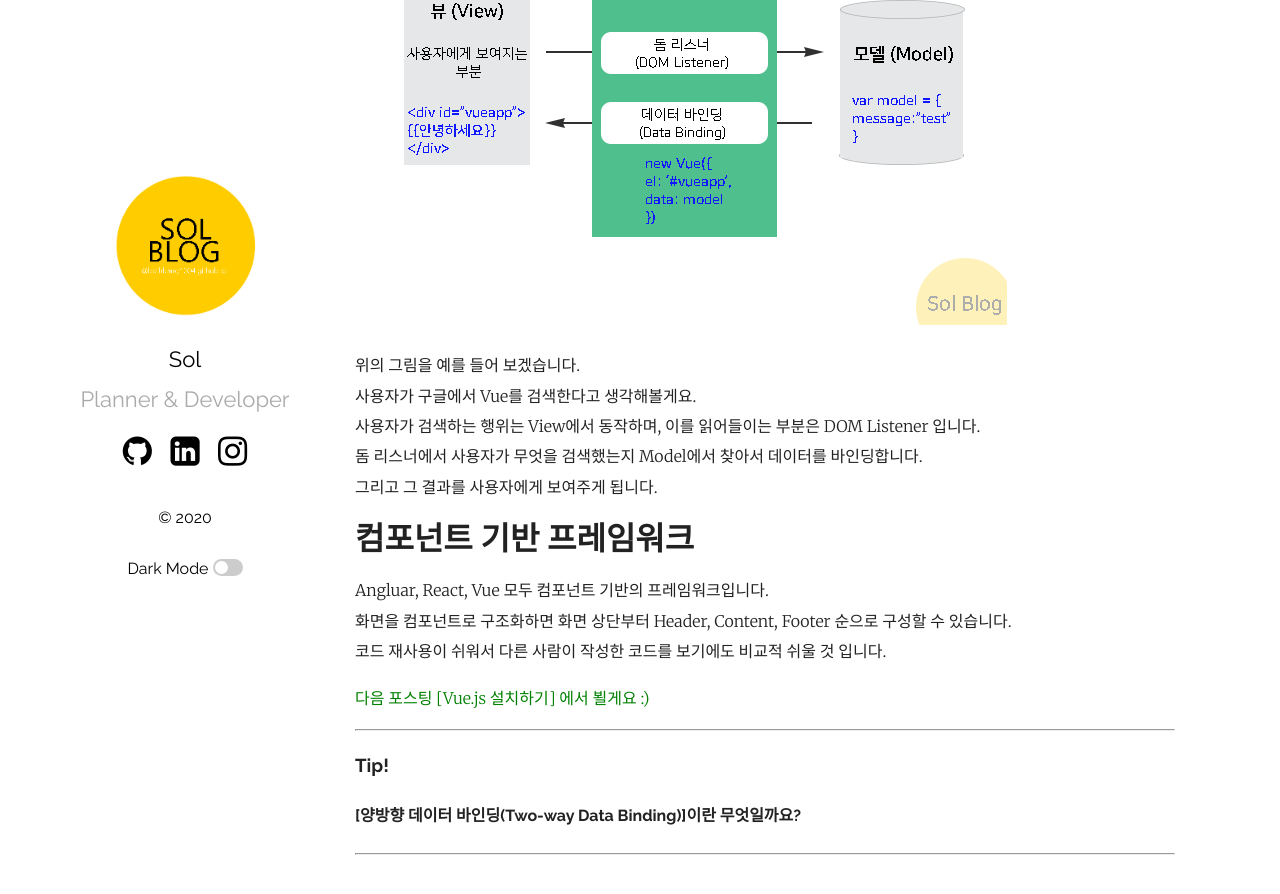
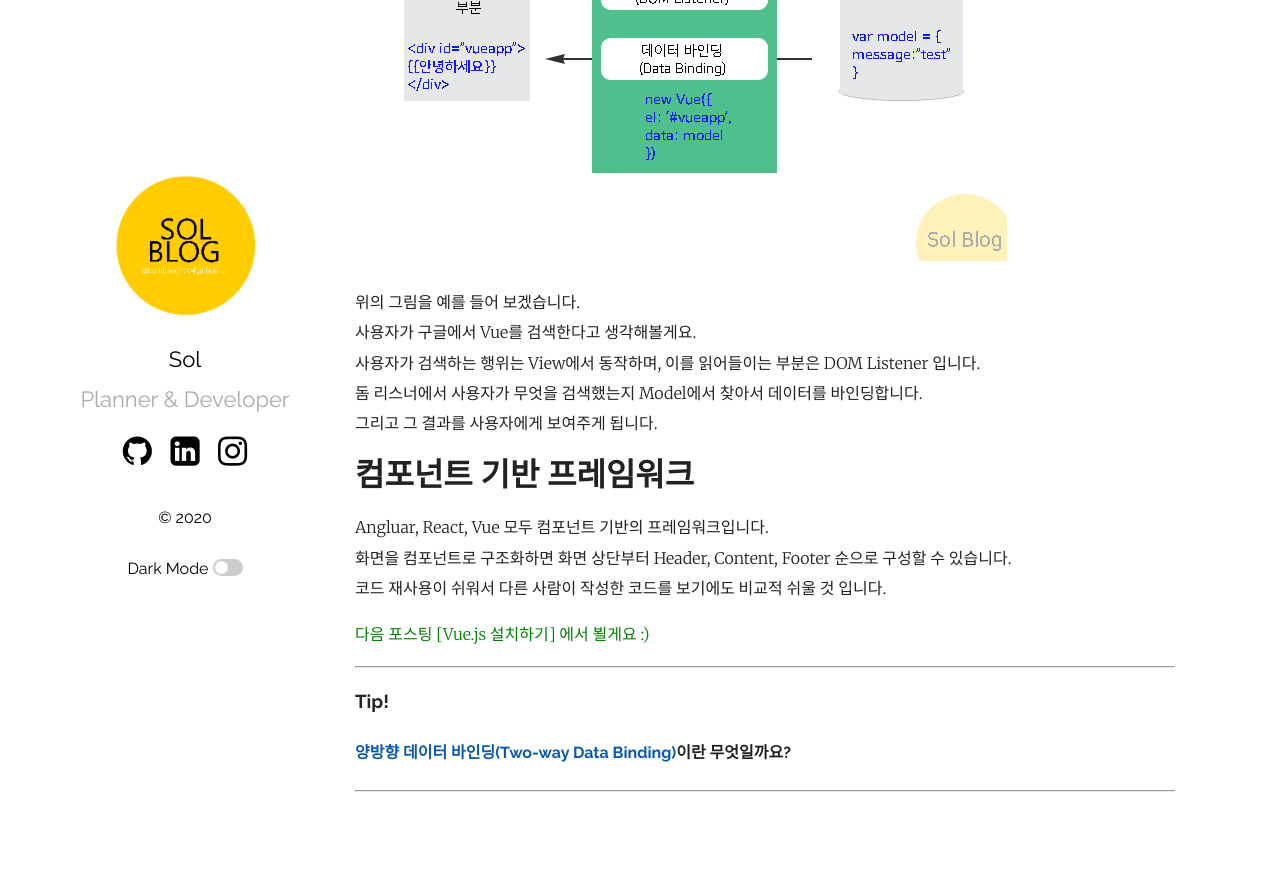
Before and after one commit to bethbang1004/bethbang1004.github.io, a Jekyll site: the page built from _posts/2020-07-17-welcome-to-jekyll.markdown, in a window 1280 px wide and 900 px high, scrolled down 761 px. Shown: the top 894 px of the window. Built offline with Jekyll 4.4.1, drawn with Linux system fonts in a browser that asks for light colours; after the commit the page ends 1598 px from its top, so only the background shows below that; part of the change alters nothing that is shown.

```diff
--- a/_posts/2020-07-17-welcome-to-jekyll.markdown
+++ b/_posts/2020-07-17-welcome-to-jekyll.markdown
@@ -4,7 +4,7 @@ title:  "Vue JS란 무엇인가요?"
 date:   2020-07-17 00:12:51 +0900
 categories: VueJS Vue.js 개요
 ---
-# Vue.js 란?
+
 사용자 인터페이스를 만들기 위한 프론트엔드 프레임워크(진보한 프레임워크; Progressive framework)입니다.
 
 # 왜 Vue.js를 사용할까?
@@ -35,5 +35,5 @@ Angluar, React, Vue 모두 컴포넌트 기반의 프레임워크입니다.
 ***
 ### Tip!
 #### [양방향 데이터 바인딩(Two-way Data Binding)]이란 무엇일까요?
-[jekyll-docs]: https://jekyllrb.com/docs/home
+[양방향 데이터 바인딩(Two-way Data Binding)]: https://bethbang1004.github.io/vuejs/vue.js/%EC%96%91%EB%B0%A9%ED%96%A5_%EB%8D%B0%EC%9D%B4%ED%84%B0_%EB%B0%94%EC%9D%B8%EB%94%A9/2020/07/18/binding-welcome-to-jekyll.html
 ***
```
